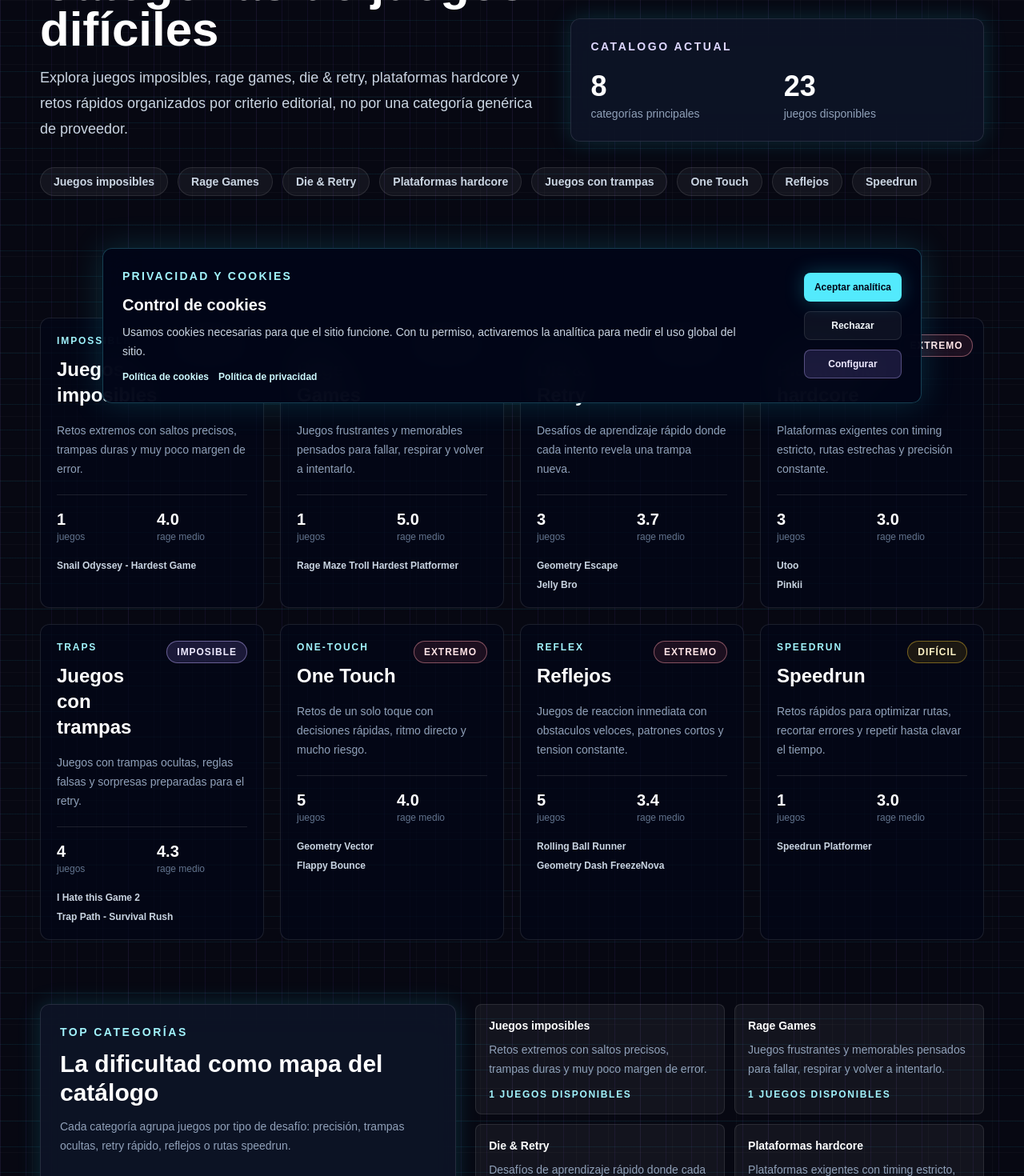
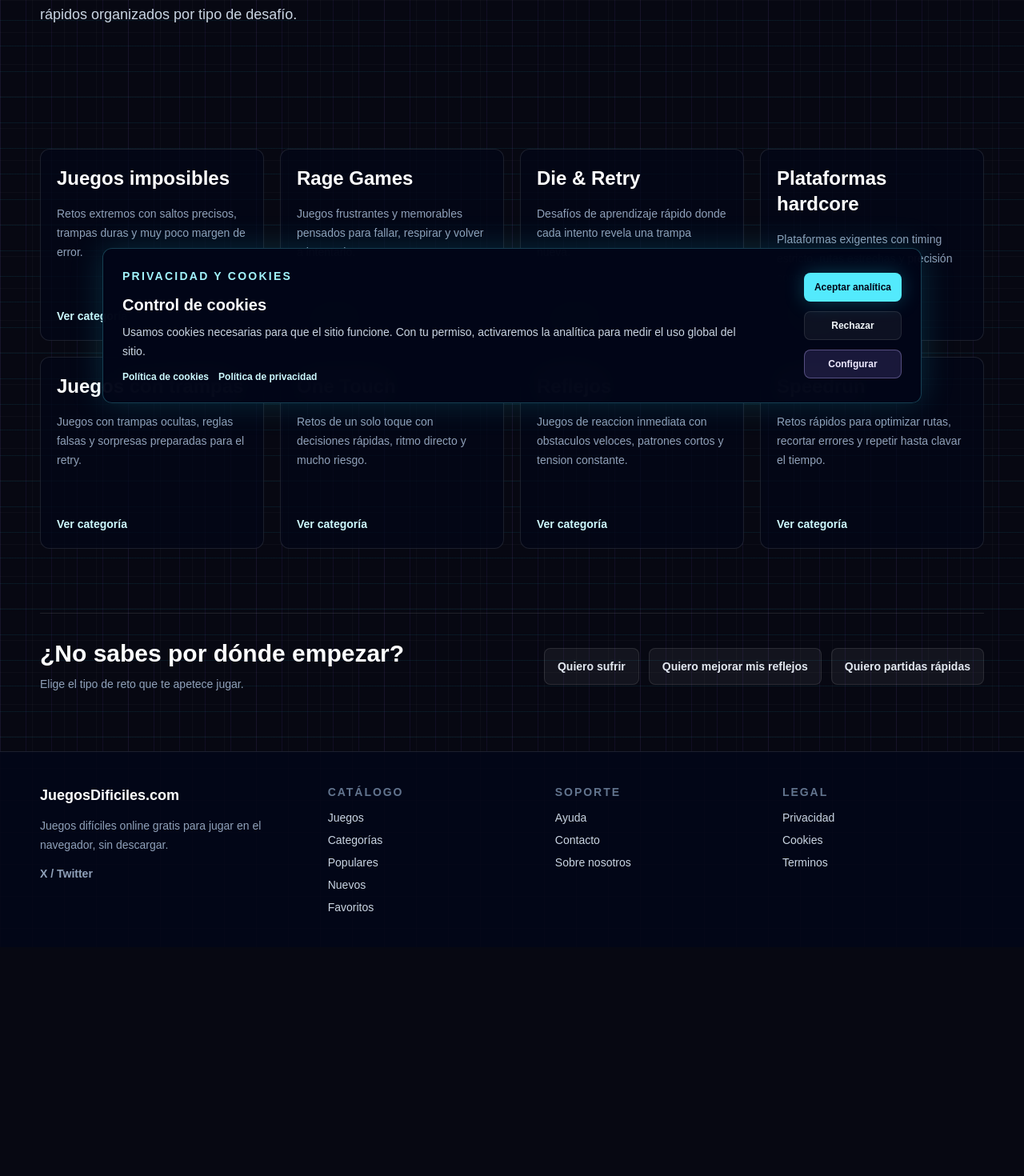
Before and after one commit to 299792455/rage-games-portal, a Next.js app: page /categorias in a window 1280 px wide. Shown: the part 280-1750 px from the top of the page at 80% size. After the commit the page ends 1464 px from the top, so only its background shows below. Built offline with nearby package versions, Linux system fonts and the light colour scheme.

Commit message:
refactor(categories): simplify categories page layout

```diff
--- a/src/app/categorias/page.tsx
+++ b/src/app/categorias/page.tsx
@@ -1,39 +1,20 @@
+import Link from "next/link";
+
 import { Footer, Header } from "@/components/layout";
 import { JsonLd } from "@/components/seo/JsonLd";
-import { AdSlot, Card, CategoryChip, DifficultyBadge } from "@/components/ui";
-import { categories, games } from "@/data";
+import { AdSlot } from "@/components/ui";
+import { categories } from "@/data";
 import {
   createCollectionPageJsonLd,
   createItemListJsonLd,
 } from "@/lib/seo/json-ld";
 import { createPageMetadata } from "@/lib/seo/metadata";
-import type { DifficultyLevel } from "@/types";
 
 export const metadata = createPageMetadata({
   title: "Categorías de juegos difíciles",
   description:
     "Explora categorías de juegos difíciles online gratis: juegos troll, juegos con trampas, plataformas difíciles, reflejos, precisión y retos para jugar en el navegador.",
   path: "/categorias",
-});
-
-const categorySummaries = categories.map((category) => {
-  const categoryGames = games.filter((game) => game.category === category.slug);
-  const highestDifficulty = categoryGames.reduce<DifficultyLevel>(
-    (highestLevel, game) =>
-      game.difficultyLevel > highestLevel ? game.difficultyLevel : highestLevel,
-    1,
-  );
-  const averageRage =
-    categoryGames.reduce((total, game) => total + game.rageLevel, 0) /
-    categoryGames.length;
-
-  return {
-    category,
-    gameCount: categoryGames.length,
-    highestDifficulty,
-    averageRage,
-    featuredGames: categoryGames.slice(0, 2),
-  };
 });
 
 const categoriesJsonLd = [
@@ -60,58 +41,15 @@ export default function CategoriesPage() {
       <Header />
 
       <main className="rage-grid-bg">
-        <section className="container-page space-y-8 py-12 lg:py-16">
-          <div className="grid gap-8 lg:grid-cols-[1.1fr_0.9fr] lg:items-end">
-            <div className="space-y-5">
-              <p className="inline-flex rounded-full border border-cyan-300/30 bg-cyan-300/10 px-4 py-2 text-xs font-bold uppercase tracking-[0.18em] text-cyan-100">
-                Categorías curadas
-              </p>
-              <div className="space-y-4">
-                <h1 className="max-w-4xl text-5xl font-black leading-[0.95] text-white md:text-6xl">
+        <section className="container-page py-12 lg:py-16">
+          <div className="max-w-4xl space-y-4">
+            <h1 className="text-5xl font-black leading-[0.95] text-white md:text-6xl">
               Categorías de juegos difíciles
             </h1>
             <p className="max-w-2xl text-lg leading-8 text-slate-300">
-                  Explora juegos imposibles, rage games, die & retry,
-                  plataformas hardcore y retos rápidos organizados por criterio
-                  editorial, no por una categoría genérica de proveedor.
+              Explora juegos imposibles, rage games, die & retry, plataformas
+              hardcore y retos rápidos organizados por tipo de desafío.
             </p>
-              </div>
-            </div>
-
-            <Card className="p-6" variant="glass">
-              <p className="text-sm font-bold uppercase tracking-[0.18em] text-violet-200">
-                Catalogo actual
-              </p>
-              <div className="mt-5 grid grid-cols-2 gap-4">
-                <div>
-                  <p className="text-4xl font-black text-white">
-                    {categories.length}
-                  </p>
-                  <p className="mt-1 text-sm text-slate-400">
-                    categorías principales
-                  </p>
-                </div>
-                <div>
-                  <p className="text-4xl font-black text-white">
-                    {games.length}
-                  </p>
-                  <p className="mt-1 text-sm text-slate-400">
-                    juegos disponibles
-                  </p>
-                </div>
-              </div>
-            </Card>
-          </div>
-
-          <div className="flex flex-wrap gap-3">
-            {categories.map((category) => (
-              <CategoryChip
-                href={`/categorias/${category.slug}`}
-                key={category.slug}
-              >
-                {category.name}
-              </CategoryChip>
-            ))}
           </div>
         </section>
 
@@ -119,110 +57,57 @@ export default function CategoriesPage() {
           <AdSlot label="AdSlot placeholder - categorias" />
         </section>
 
-        <section className="container-page grid gap-5 py-10 md:grid-cols-2 xl:grid-cols-4">
-          {categorySummaries.map(
-            ({ category, gameCount, highestDifficulty, averageRage, featuredGames }) => (
-              <a
-                className="group rounded-[var(--radius-lg)] border border-white/10 bg-slate-950/70 p-5 transition hover:-translate-y-0.5 hover:border-cyan-300/35 hover:shadow-[0_0_28px_rgba(34,211,238,0.16)] focus-ring"
+        <section className="container-page grid auto-rows-fr gap-5 py-10 md:grid-cols-2 xl:grid-cols-4">
+          {categories.map((category) => (
+            <Link
+              className="group flex h-full min-h-60 flex-col rounded-[var(--radius-lg)] border border-white/10 bg-slate-950/70 p-5 transition hover:-translate-y-0.5 hover:border-cyan-300/35 hover:shadow-[0_0_28px_rgba(34,211,238,0.16)] focus-ring"
               href={`/categorias/${category.slug}`}
               key={category.slug}
             >
-                <div className="flex items-start justify-between gap-4">
-                  <div>
-                    <p className="text-xs font-bold uppercase tracking-[0.16em] text-cyan-200">
-                      {category.icon}
-                    </p>
-                    <h2 className="mt-3 text-2xl font-black text-white">
+              <h2 className="text-2xl font-black text-white">
                 {category.name}
               </h2>
-                  </div>
-                  <DifficultyBadge level={highestDifficulty} />
-                </div>
-
-                <p className="mt-4 min-h-18 text-sm leading-6 text-slate-400">
+              <p className="mt-4 flex-1 text-sm leading-6 text-slate-400">
                 {category.description}
               </p>
-
-                <div className="mt-5 grid grid-cols-2 gap-3 border-t border-white/10 pt-4">
-                  <div>
-                    <p className="text-xl font-black text-white">{gameCount}</p>
-                    <p className="text-xs text-slate-500">juegos</p>
-                  </div>
-                  <div>
-                    <p className="text-xl font-black text-white">
-                      {averageRage.toFixed(1)}
-                    </p>
-                    <p className="text-xs text-slate-500">rage medio</p>
-                  </div>
-                </div>
-
-                <div className="mt-5 space-y-2">
-                  {featuredGames.map((game) => (
-                    <p
-                      className="line-clamp-1 text-xs font-semibold text-slate-300"
-                      key={game.slug}
-                    >
-                      {game.title}
-                    </p>
+              <span className="mt-6 text-sm font-bold text-cyan-100 transition group-hover:text-cyan-200">
+                Ver categoría
+              </span>
+            </Link>
           ))}
-                </div>
-              </a>
-            ),
-          )}
-        </section>
-
-        <section className="container-page grid gap-6 py-10 lg:grid-cols-[0.9fr_1.1fr]">
-          <Card className="p-6" variant="glass">
-            <div className="space-y-3">
-              <p className="text-sm font-bold uppercase tracking-[0.18em] text-cyan-200">
-                Top categorías
-              </p>
-              <h2 className="text-3xl font-black text-white">
-                La dificultad como mapa del catálogo
-              </h2>
-              <p className="text-sm leading-6 text-slate-400">
-                Cada categoría agrupa juegos por tipo de desafío: precisión,
-                trampas ocultas, retry rápido, reflejos o rutas speedrun.
-              </p>
-            </div>
-          </Card>
-
-          <div className="grid gap-3 sm:grid-cols-2">
-            {categorySummaries.slice(0, 6).map(({ category, gameCount }) => (
-              <a
-                className="rounded-[var(--radius-md)] border border-white/10 bg-white/5 p-4 transition hover:border-violet-300/35 hover:bg-violet-400/10 focus-ring"
-                href={`/categorias/${category.slug}`}
-                key={category.slug}
-              >
-                <p className="text-sm font-bold text-white">{category.name}</p>
-                <p className="mt-2 line-clamp-2 text-sm leading-6 text-slate-400">
-                  {category.description}
-                </p>
-                <p className="mt-3 text-xs font-bold uppercase tracking-[0.14em] text-cyan-200">
-                  {gameCount} juegos disponibles
-                </p>
-              </a>
-            ))}
-          </div>
         </section>
 
         <section className="container-page py-10">
-          <Card className="p-6" variant="panel">
-            <div className="max-w-3xl space-y-3">
-              <p className="text-sm font-bold uppercase tracking-[0.18em] text-rose-200">
-                Criterio editorial
-              </p>
+          <div className="flex flex-col gap-6 border-t border-white/10 py-8 lg:flex-row lg:items-center lg:justify-between">
+            <div className="max-w-xl space-y-2">
               <h2 className="text-3xl font-black text-white">
-                Una selección pensada para juegos difíciles
+                ¿No sabes por dónde empezar?
               </h2>
               <p className="text-sm leading-6 text-slate-400">
-                La organización del portal prioriza dificultad, rage level,
-                controles, compatibilidad móvil y tipo de reto. Las categorías
-                mantienen una selección interna independiente de las categorías
-                genéricas de cada proveedor.
+                Elige el tipo de reto que te apetece jugar.
               </p>
             </div>
-          </Card>
+            <div className="flex flex-wrap gap-3">
+              <Link
+                className="inline-flex min-h-11 items-center rounded-[var(--radius-md)] border border-white/10 bg-white/5 px-4 py-3 text-sm font-bold text-slate-200 transition hover:border-cyan-300/35 hover:bg-cyan-300/10 hover:text-white focus-ring"
+                href="/categorias/juegos-imposibles"
+              >
+                Quiero sufrir
+              </Link>
+              <Link
+                className="inline-flex min-h-11 items-center rounded-[var(--radius-md)] border border-white/10 bg-white/5 px-4 py-3 text-sm font-bold text-slate-200 transition hover:border-cyan-300/35 hover:bg-cyan-300/10 hover:text-white focus-ring"
+                href="/categorias/reflejos"
+              >
+                Quiero mejorar mis reflejos
+              </Link>
+              <Link
+                className="inline-flex min-h-11 items-center rounded-[var(--radius-md)] border border-white/10 bg-white/5 px-4 py-3 text-sm font-bold text-slate-200 transition hover:border-cyan-300/35 hover:bg-cyan-300/10 hover:text-white focus-ring"
+                href="/categorias/one-touch"
+              >
+                Quiero partidas rápidas
+              </Link>
+            </div>
+          </div>
         </section>
       </main>
 
```
Lines whose indentation alone changed are shown as unchanged.
